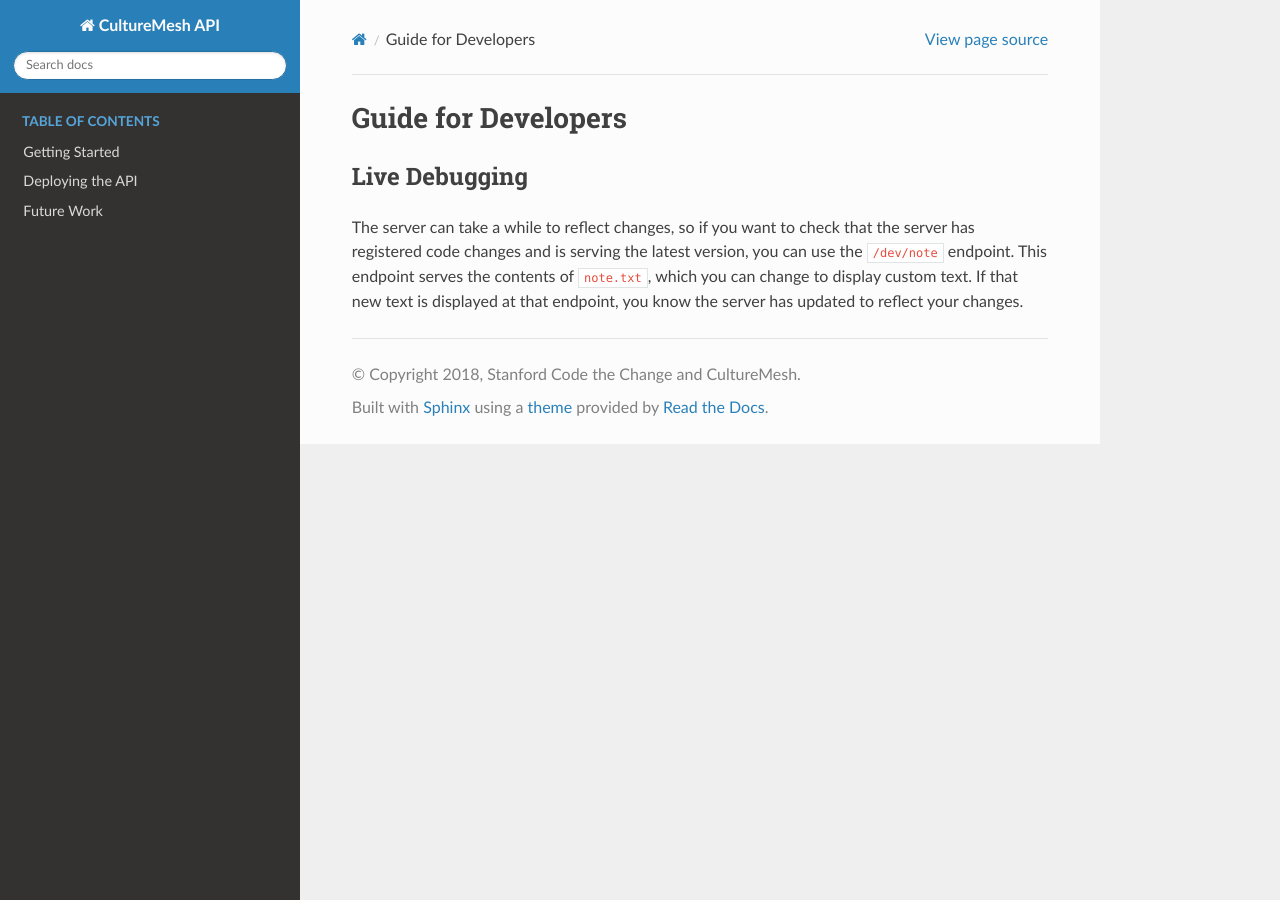
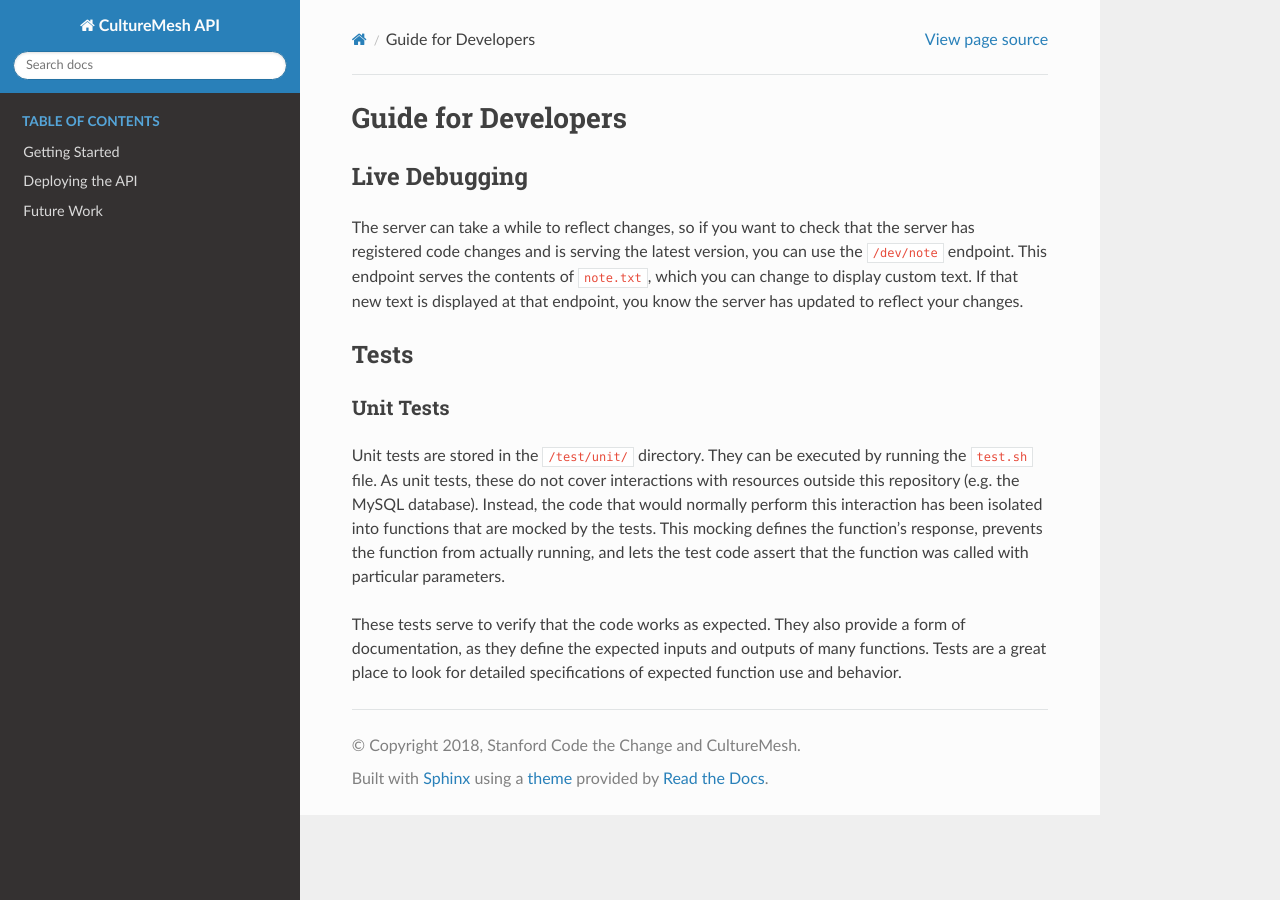
Before and after one commit to culturemesh/culturemesh-api, a Sphinx documentation site: the page built from docs/source/developers.rst, in a window 1280 px wide. Built offline with Sphinx 7.4.7 and the Read the Docs theme 2.0.0, drawn with Linux system fonts in a browser that asks for light colours.

Commit message:
Add documentation for tests

```diff
--- a/docs/source/developers.rst
+++ b/docs/source/developers.rst
@@ -11,3 +11,22 @@ use the ``/dev/note`` endpoint. This endpoint serves the contents of
 ``note.txt``, which you can change to display custom text. If that new text is
 displayed at that endpoint, you know the server has updated to reflect your
 changes.
+
+Tests
+=====
+
+Unit Tests
+----------
+
+Unit tests are stored in the ``/test/unit/`` directory. They can be executed
+by running the ``test.sh`` file. As unit tests, these do not cover interactions
+with resources outside this repository (e.g. the MySQL database). Instead, the
+code that would normally perform this interaction has been isolated into
+functions that are mocked by the tests. This mocking defines the function's
+response, prevents the function from actually running, and lets the test code
+assert that the function was called with particular parameters.
+
+These tests serve to verify that the code works as expected. They also provide
+a form of documentation, as they define the expected inputs and outputs of many
+functions. Tests are a great place to look for detailed specifications of
+expected function use and behavior.
```
